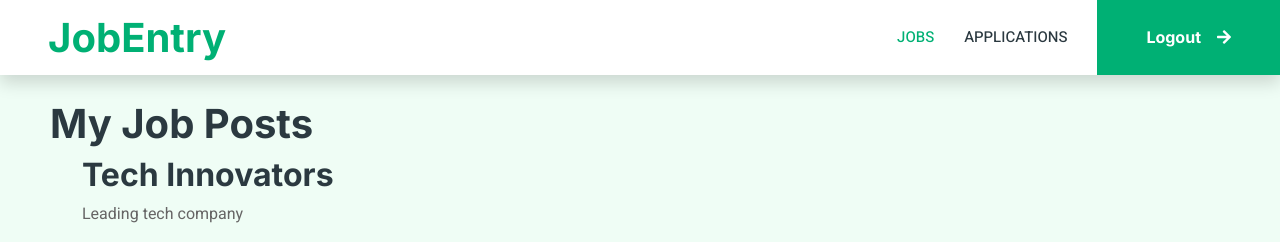
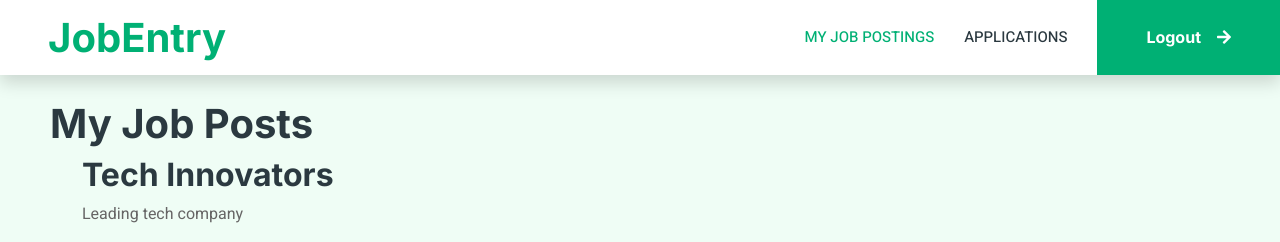
Before and after one commit to thisishammo/JobFind, a Flask app: page /employer_dashboard in a window 1280 px wide. Shown: the top 242 px of the page. Run offline with Flask 3, Linux system fonts and the light colour scheme; a user stored in the database is signed in; some libraries are stand-ins or nearby versions.

Commit message:
Update nav bar

```diff
--- a/templates/jobposts.html
+++ b/templates/jobposts.html
@@ -14,7 +14,7 @@
         </button>
         <div class="collapse navbar-collapse" id="navbarCollapse">
             <div class="navbar-nav ms-auto p-4 p-lg-0">
-                <a href="{{ url_for('job_list') }}" class="nav-item nav-link active">Jobs</a>
+                <a href="{{ url_for('employer_dashboard') }}" class="nav-item nav-link active">My Job Postings</a>
                 <a href="{{ url_for('applications1') }}" class="nav-item nav-link">Applications</a>
             </div>
             <a href="{{ url_for('logout') }}" class="btn btn-primary rounded-0 py-4 px-lg-5 d-none d-lg-block">Logout<i class="fa fa-arrow-right ms-3"></i></a>
```
